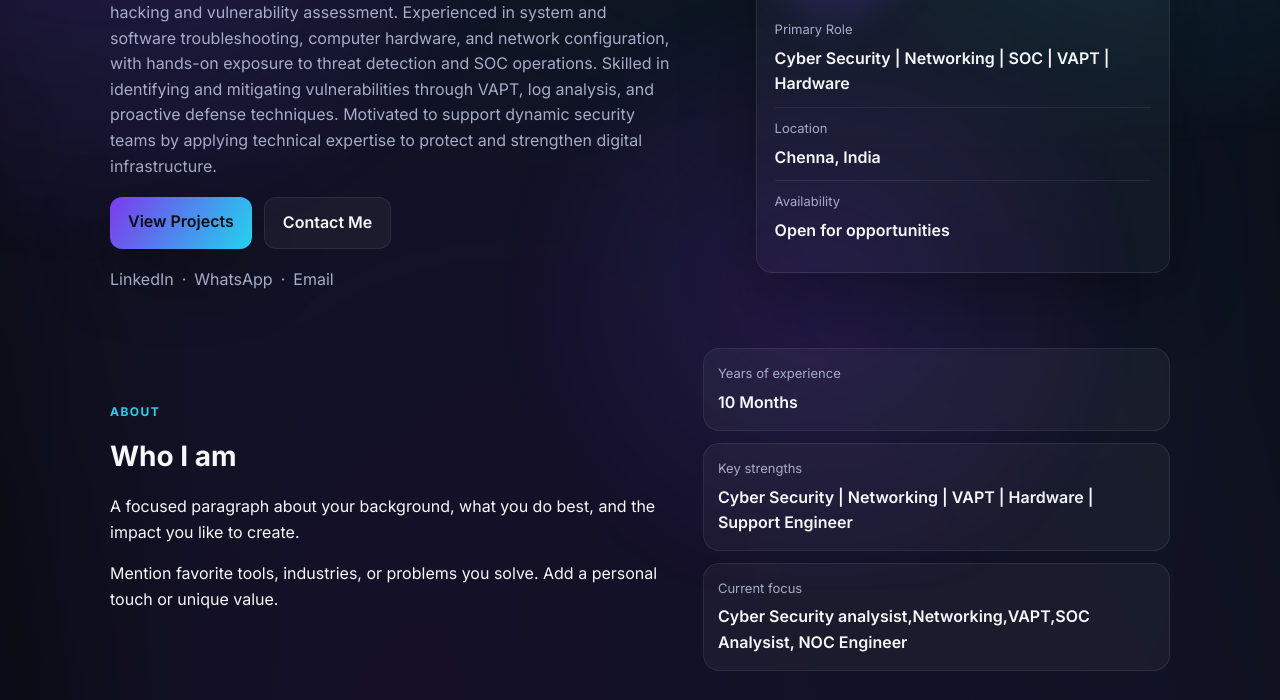
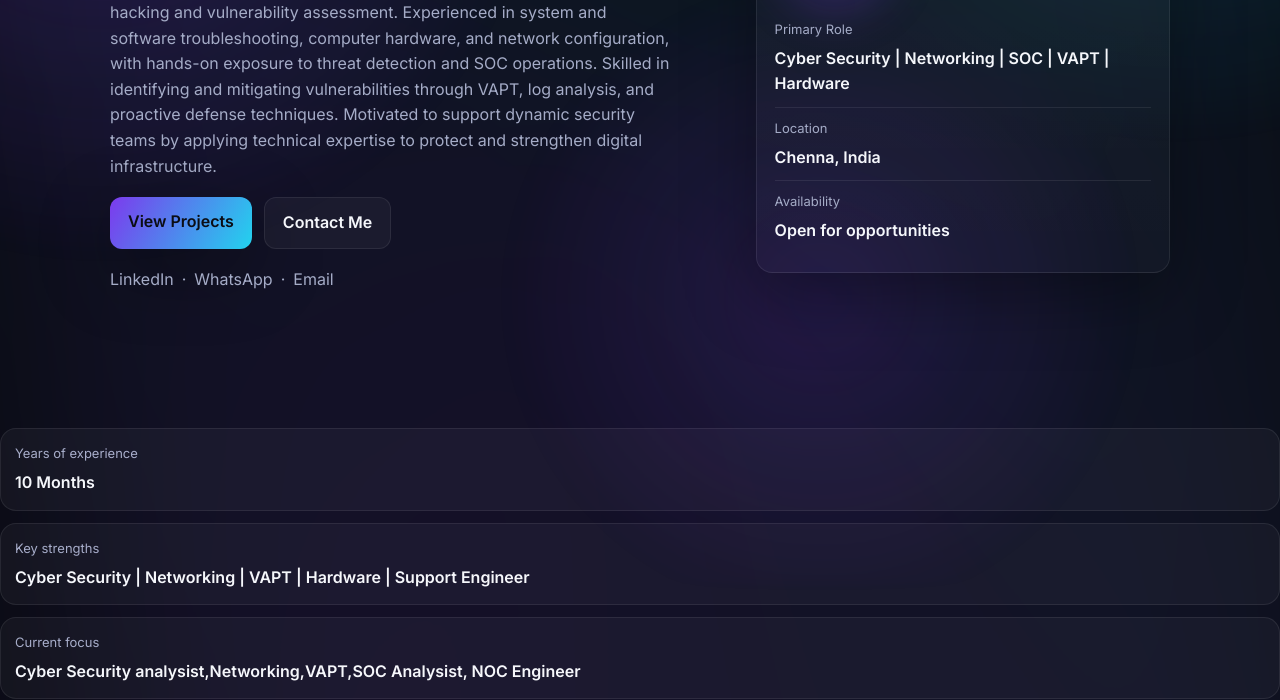
Before and after one commit to MuthuKumaran-mk/MuthuKumaran-Profile, a plain HTML site: page index.html in a window 1280 px wide. Shown: the part 292-992 px from the top of the page. Drawn offline with Linux system fonts and the light colour scheme.

Commit message:
Update index.html

```diff
--- a/index.html
+++ b/index.html
@@ -63,7 +63,7 @@
       </section>
 
       <section id="about" class="section two-col">
-        <div>
+        <!-- div>
           <p class="eyebrow">About</p>
           <h2>Who I am</h2>
           <p>
@@ -71,7 +71,7 @@
           </p>
           <p>
             Mention favorite tools, industries, or problems you solve. Add a personal touch or unique value.
-          </p>
+          </p>-->
         </div>
         <div class="highlights">
           <div class="highlight">
```
